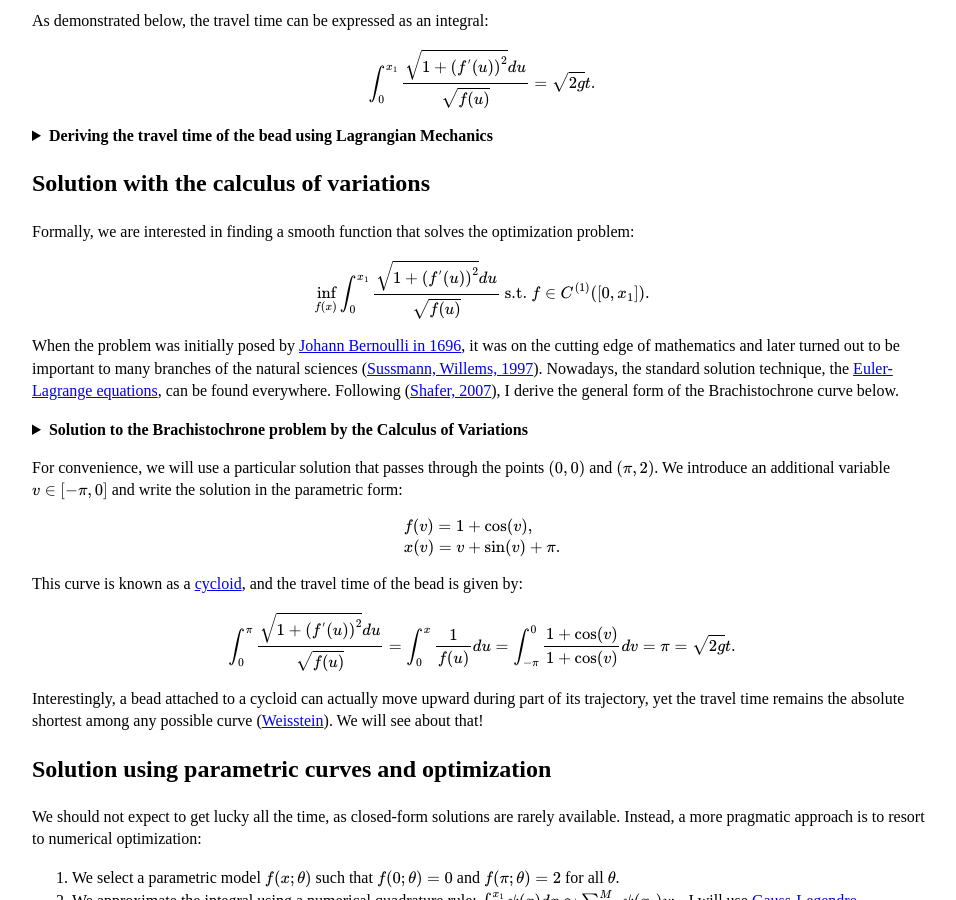
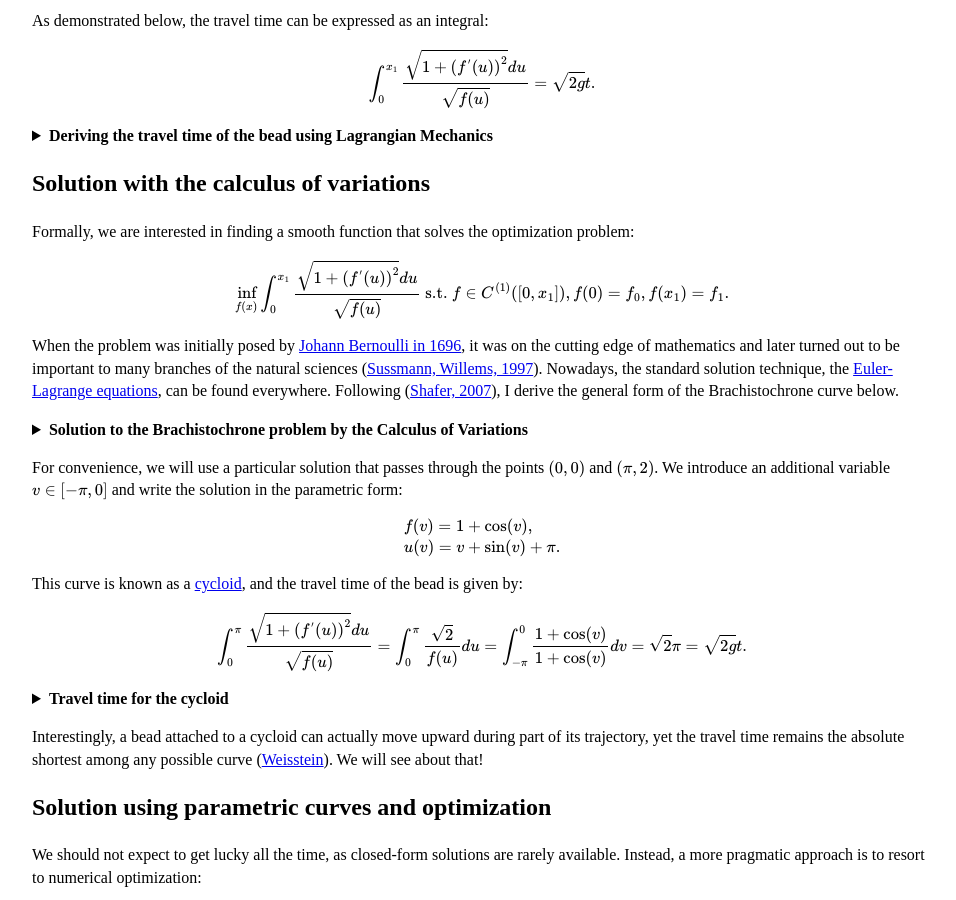
Before and after one commit to VLSF/vlsf.github.io, a Jekyll site: the page built from docs/_posts/2026-06-06-brachistochrone-part-1.markdown, in a window 1280 px wide and 900 px high, scrolled down 629 px. Shown: the whole window, without its empty margins (38-994 px from the left). Built offline with Jekyll 4.4.1, drawn with Linux system fonts in a browser that asks for light colours; some of the changed text lies outside the part shown.

Commit message:
fix several errors, add derivation of travel time for the cycloid

```diff
--- a/docs/_posts/2026-06-06-brachistochrone-part-1.markdown
+++ b/docs/_posts/2026-06-06-brachistochrone-part-1.markdown
@@ -90,7 +90,7 @@ $$
 Formally, we are interested in finding a smooth function that solves the optimization problem:
 
 $$
-\inf_{f(x)}\int_{0}^{x_1}\frac{\sqrt{1 + \left(f^{'}(u)\right)^2}du}{\sqrt{f(u)}} \text{ s.t. }  f \in C^{(1)}([0, x_1]).
+\inf_{f(x)}\int_{0}^{x_1}\frac{\sqrt{1 + \left(f^{'}(u)\right)^2}du}{\sqrt{f(u)}} \text{ s.t. }  f \in C^{(1)}([0, x_1]), f(0) = f_0, f(x_1) = f_1.
 $$
 
 When the problem was initially posed by [Johann Bernoulli in 1696](https://en.wikipedia.org/wiki/Brachistochrone_curve#Introduction_of_the_problem), it was on the cutting edge of mathematics and later turned out to be important to many branches of the natural sciences ([Sussmann, Willems, 1997](#sussmann1997)). Nowadays, the standard solution technique, the [Euler-Lagrange equations](https://en.wikipedia.org/wiki/Euler%E2%80%93Lagrange_equation), can be found everywhere. Following ([Shafer, 2007](#shafer2007)), I derive the general form of the Brachistochrone curve below.
@@ -168,15 +168,31 @@ For convenience, we will use a particular solution that passes through the point
 $$
   \begin{split}
     &f(v) = 1 + \cos(v),\\
-    &x(v) = v + \sin(v) + \pi.
+    &u(v) = v + \sin(v) + \pi.
   \end{split}
 $$
 
 This curve is known as a [cycloid](https://en.wikipedia.org/wiki/Cycloid), and the travel time of the bead is given by:
 
 $$
-\int_{0}^{\pi}\frac{\sqrt{1 + \left(f^{'}(u)\right)^2}du}{\sqrt{f(u)}} = \int_{0}^{x}\frac{1}{f(u)}du = \int_{-\pi}^{0}\frac{1 + \cos(v)}{1 + \cos(v)}dv = \pi = \sqrt{2g} t.
+\int_{0}^{\pi}\frac{\sqrt{1 + \left(f^{'}(u)\right)^2}du}{\sqrt{f(u)}} = \int_{0}^{\pi}\frac{\sqrt{2}}{f(u)}du = \int_{-\pi}^{0}\frac{1 + \cos(v)}{1 + \cos(v)}dv = \sqrt{2}\pi = \sqrt{2g} t.
 $$
+
+<details>
+  <summary><b>Travel time for the cycloid</b></summary>
+  <div style="margin-top: 10px; padding-left: 15px; border-left: 2px solid #ccc;">
+    <p>
+    Observe that:
+    $$
+    f(u)\left(1 + \left(\frac{d f(u)}{du}\right)^2\right) = f(v)\left(1 + \left(\frac{\frac{d f(v)}{dv}}{\frac{d u(v)}{d v}}\right)^2\right) = (1 + \cos(v)) \left(1 + \frac{\left(\sin(v)\right)^{2}}{(1 + \cos(v))^2}\right) = 2.
+    $$
+    Using this identity, we can eliminate the derivative in the integral above and further simplify the integrand by changing variables from $u$ to $v$:
+    $$
+    \int_{0}^{\pi}\frac{\sqrt{1 + \left(f^{'}(u)\right)^2}du}{\sqrt{f(u)}} \underset{f\left(1 + \left(f^{'}\right)^2\right) = 2}{=} \int_{0}^{\pi}\frac{\sqrt{2}}{f(u)}du = \int_{-\pi}^{0}\frac{\sqrt{2}}{1 + \cos(v)} \frac{d u(v)}{dv} dv = \int_{-\pi}^{0}\sqrt{2}\frac{1 + \cos(v)}{1 + \cos(v)} dv = \sqrt{2} \pi
+    $$
+    </p>
+  </div>
+</details>
 
 Interestingly, a bead attached to a cycloid can actually move upward during part of its trajectory, yet the travel time remains the absolute shortest among any possible curve ([Weisstein](#weisstein)). We will see about that!
 
```
Also changed, not shown: other parts of docs/_posts/2026-06-06-brachistochrone-part-1.markdown (+2 -2 lines).
